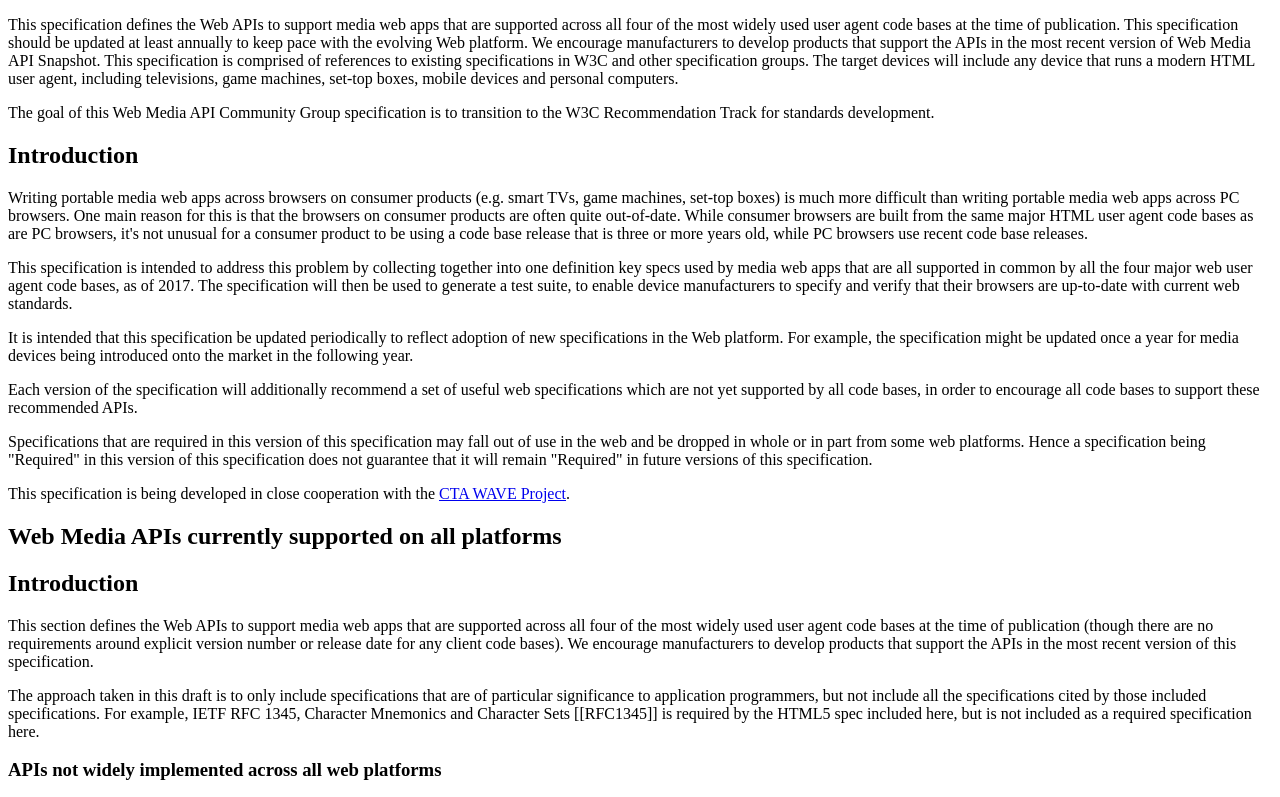
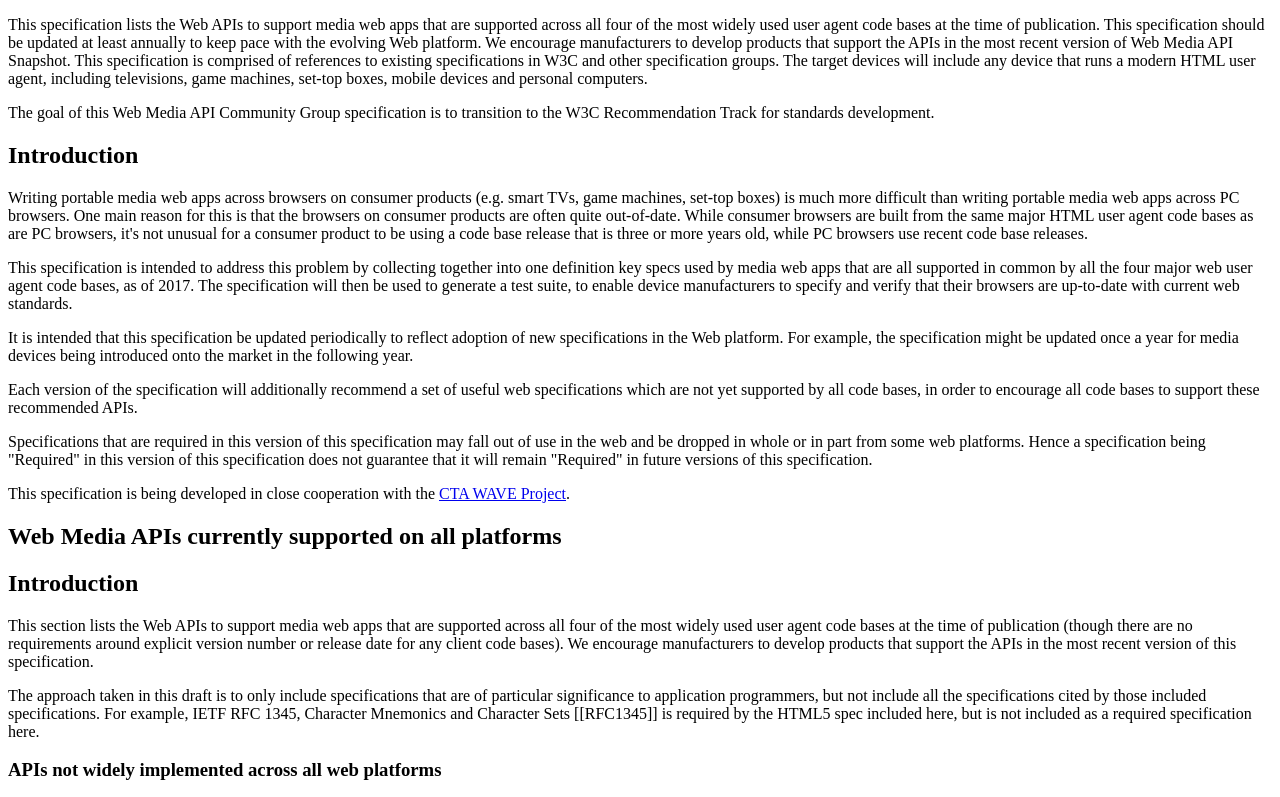
Before and after one commit to w3c/webmediaapi, a plain HTML site: page index.html in a window 1280 px wide. Shown: the top 797 px of the page. Drawn offline with Linux system fonts and the light colour scheme.

Commit message:
Fix #106 - replace defines with lists

```diff
--- a/index.html
+++ b/index.html
@@ -45,7 +45,7 @@
   </head>
   <body>
     <section id="abstract">
-      <p>This specification defines the Web APIs to support media web apps that are supported across all four of the most widely used user agent code bases at the time of publication. This specification should be updated at least annually to keep pace with the evolving Web platform. We encourage manufacturers to develop products that support the APIs in the most recent version of Web Media API Snapshot. This specification is comprised of references to existing specifications in W3C and other specification groups. The target devices will include any device that runs a modern HTML user agent, including televisions, game machines, set-top boxes, mobile devices and personal computers.</p>
+      <p>This specification lists the Web APIs to support media web apps that are supported across all four of the most widely used user agent code bases at the time of publication. This specification should be updated at least annually to keep pace with the evolving Web platform. We encourage manufacturers to develop products that support the APIs in the most recent version of Web Media API Snapshot. This specification is comprised of references to existing specifications in W3C and other specification groups. The target devices will include any device that runs a modern HTML user agent, including televisions, game machines, set-top boxes, mobile devices and personal computers.</p>
       <p>The goal of this Web Media API Community Group specification is to transition to the W3C Recommendation Track for standards development.</p>
     </section>
     <section id="sotd">
@@ -65,7 +65,7 @@
       <h2>Web Media APIs currently supported on all platforms</h2>
       <section>
         <h2>Introduction</h2>
-        <p>This section defines the Web APIs to support media web apps that are supported across all four of the most widely used user agent code bases at the time of publication (though there are no requirements around explicit version number or release date for any client code bases). We encourage manufacturers to develop products that support the APIs in the most recent version of this specification.</p>
+        <p>This section lists the Web APIs to support media web apps that are supported across all four of the most widely used user agent code bases at the time of publication (though there are no requirements around explicit version number or release date for any client code bases). We encourage manufacturers to develop products that support the APIs in the most recent version of this specification.</p>
         <p>The approach taken in this draft is to only include specifications that are of particular significance to application programmers, but not include all the specifications cited by those included specifications. For example, IETF RFC 1345, Character Mnemonics and Character Sets [[RFC1345]] is required by the HTML5 spec included here, but is not included as a required specification here.</p>
         <section>
           <h3>APIs not widely implemented across all web platforms</h3>
```
